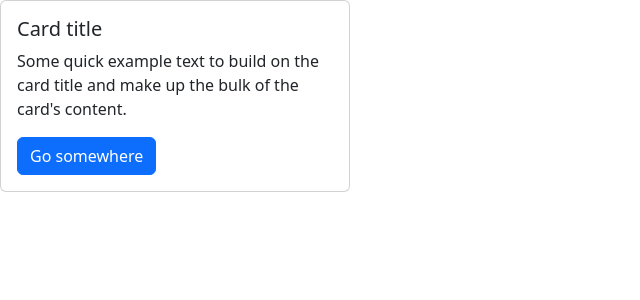
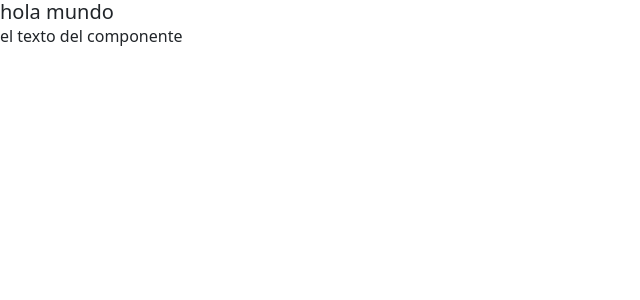
Before and after one commit to SrNanu/react-app, a React (Vite) app: page / in a window 1280 px wide. Shown: the top 300 px of the page, without its empty margins (0-640 px from the left). Built offline with nearby package versions, Linux system fonts and the light colour scheme.

Commit message:
Multiple props

```diff
--- a/src/App.tsx
+++ b/src/App.tsx
@@ -1,7 +1,7 @@
-import Card from "./components/card";
+import {CardBody} from "./components/Card.tsx";
 
 function App() {
-  return <Card/>;
+  return <CardBody title={"hola mundo"} text={"el texto del componente"} />;
 }
 
 export default App;
--- a/src/components/Card.tsx
+++ b/src/components/Card.tsx
@@ -1,26 +1,32 @@
 //import { Fragment } from "react/jsx-runtime";
 // ==> <fragment> </fragment> is used to return multiple elements
 // ==> but we can use <> </> instead of <fragment> </fragment>
-function Card() {
+interface CardProps {
+  body: string;
+}
+function Card(props: CardProps) {
+  // Desctructuring
+  const { body } = props;
+  //Alternative but not recommended becouse you can´t know if the props is used
+  //const body = props.body;
   return (
-
     <div className="card" style={{ width: "350px" }}>
-      <div className="card-body"><CardBody></CardBody></div>
+      <div className="card-body">{body} </div>
     </div>
   );
 }
-function CardBody() {
+interface CardBodyProps {
+  title: string;
+  text: string;
+}
+function CardBody(props: CardBodyProps) {
+  const { title, text } = props;
   return (
     <>
-      <h5 className="card-title">Card title</h5>
-      <p className="card-text">
-        Some quick example text to build on the card title and make up the bulk
-        of the card's content.
-      </p>
-      <a href="#" className="btn btn-primary">
-        Go somewhere
-      </a>
+      <h5 className="card-title">{title}</h5>
+      <p className="card-text">{text}</p>
     </>
   );
 }
-export default Card;
+export {Card};
+export { CardBody };
```
